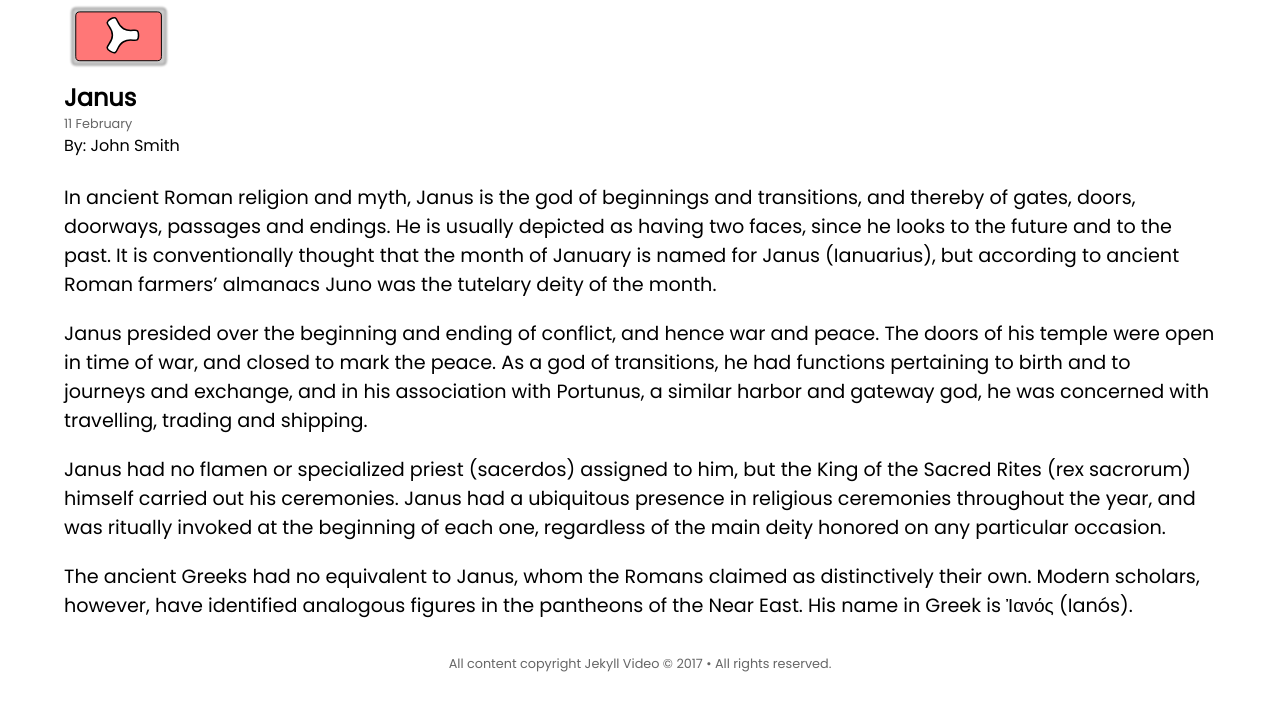
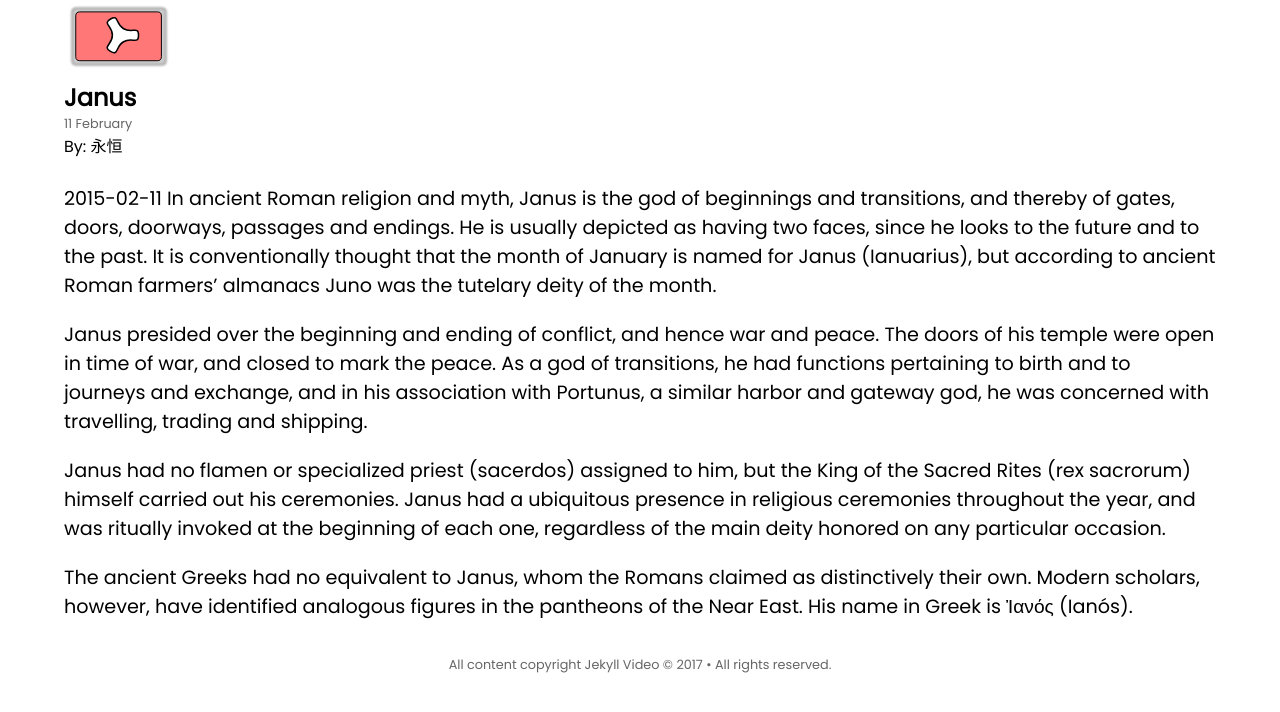
Before and after one commit to yongheng2016/blog-theme, a Jekyll site: the page built from _posts/2015-02-11-janus.md, in a window 1280 px wide. Shown: the top 712 px of the page. Built offline with Jekyll 4.4.1, drawn with Linux system fonts in a browser that asks for light colours.

Commit message:
Update 2015-02-11-janus.md

```diff
--- a/_posts/2015-02-11-janus.md
+++ b/_posts/2015-02-11-janus.md
@@ -1,9 +1,10 @@
 ---
 title: Janus
-author: John Smith
+author: 永恒
 category: Gods
 tags: [Gods, Myths, Roman]
 ---
+2015-02-11
 In ancient Roman religion and myth, Janus is the god of beginnings and transitions, and thereby of gates, doors, doorways, passages and endings. He is usually depicted as having two faces, since he looks to the future and to the past. It is conventionally thought that the month of January is named for Janus (Ianuarius), but according to ancient Roman farmers' almanacs Juno was the tutelary deity of the month.
 
 Janus presided over the beginning and ending of conflict, and hence war and peace. The doors of his temple were open in time of war, and closed to mark the peace. As a god of transitions, he had functions pertaining to birth and to journeys and exchange, and in his association with Portunus, a similar harbor and gateway god, he was concerned with travelling, trading and shipping.
```
